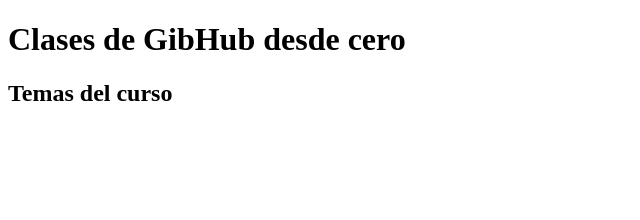
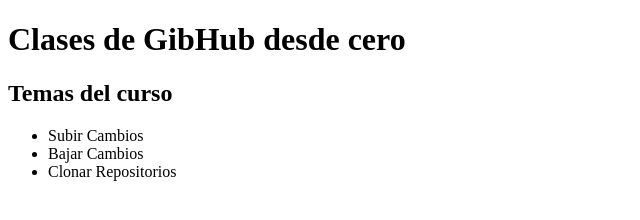
Before and after one commit to betto760/cursogithub, a plain HTML site: page index.html in a window 1280 px wide. Shown: the whole page, without its empty margins (0-640 px from the left). Drawn offline with Linux system fonts and the light colour scheme.

Commit message:
Se agrego los temas del tema

```diff
--- a/index.html
+++ b/index.html
@@ -11,6 +11,13 @@
         <div>
             <h2>Temas del curso</h2>
         </div>
+        <div>
+            <ul>
+                <li>Subir Cambios</li>
+                <li>Bajar Cambios</li>
+                <li>Clonar Repositorios</li>
+            </ul>
+        </div>
     </div>
 </body>
 </html>
```
